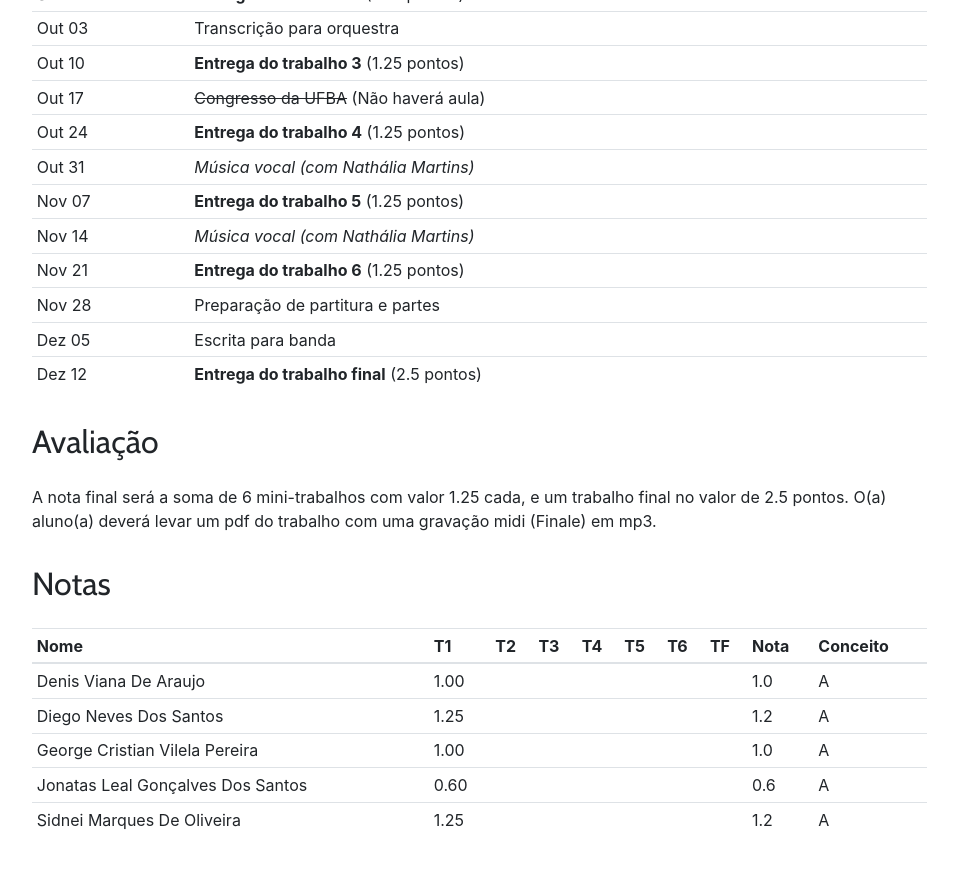
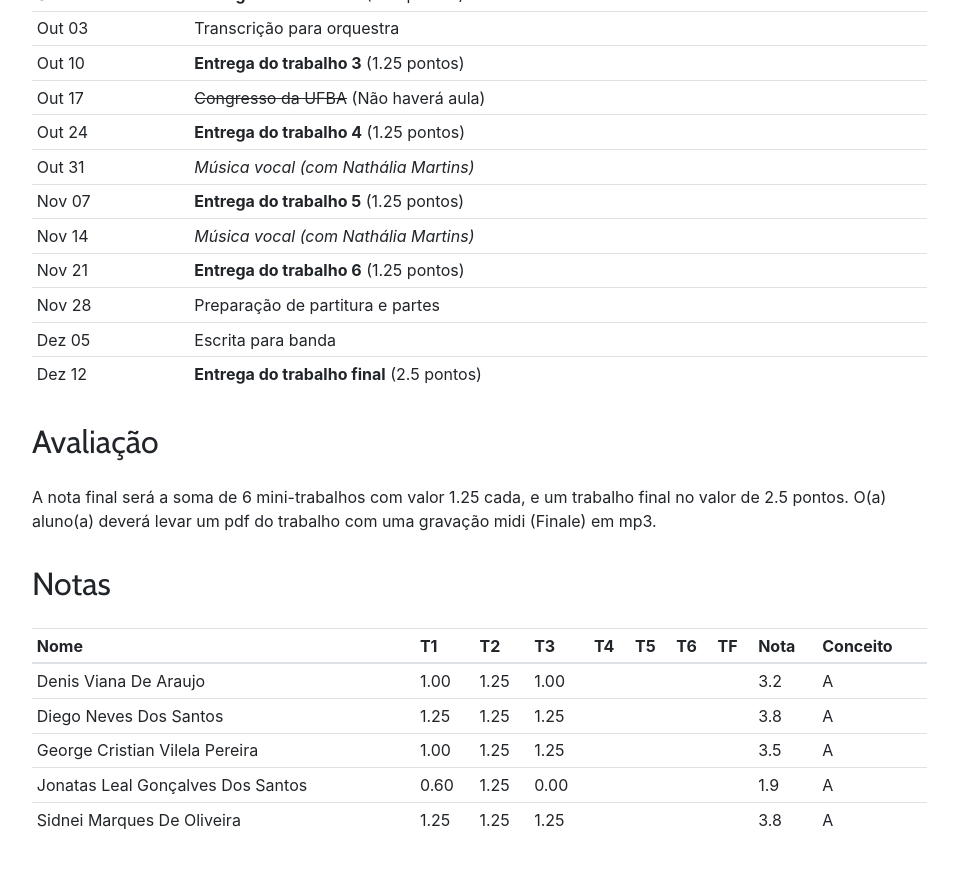
Before and after one commit to kroger/genosmus, a Jekyll site: the page built from _pedro/musa87.md, in a window 1280 px wide and 900 px high, scrolled down 1157 px. Shown: the top 869 px of the window, without its empty margins (68-1026 px from the left). Built offline with Jekyll 4.4.1, drawn with Linux system fonts in a browser that asks for light colours.

Commit message:
Atualiza notas dos alunos

```diff
--- a/_pedro/geradas/musa87.md
+++ b/_pedro/geradas/musa87.md
@@ -1,8 +1,8 @@
-| Nome                              | T1   | T2 | T3 | T4 | T5 | T6 | TF | Nota | Conceito |
-|-----------------------------------|------|----|----|----|----|----|----|------|----------|
-| Denis Viana De Araujo             | 1.00 |    |    |    |    |    |    | 1.0  | A        |
-| Diego Neves Dos Santos            | 1.25 |    |    |    |    |    |    | 1.2  | A        |
-| George Cristian Vilela Pereira    | 1.00 |    |    |    |    |    |    | 1.0  | A        |
-| Jonatas Leal Gonçalves Dos Santos | 0.60 |    |    |    |    |    |    | 0.6  | A        |
-| Sidnei Marques De Oliveira        | 1.25 |    |    |    |    |    |    | 1.2  | A        |
+| Nome                              | T1   | T2   | T3   | T4 | T5 | T6 | TF | Nota | Conceito |
+|-----------------------------------|------|------|------|----|----|----|----|------|----------|
+| Denis Viana De Araujo             | 1.00 | 1.25 | 1.00 |    |    |    |    | 3.2  | A        |
+| Diego Neves Dos Santos            | 1.25 | 1.25 | 1.25 |    |    |    |    | 3.8  | A        |
+| George Cristian Vilela Pereira    | 1.00 | 1.25 | 1.25 |    |    |    |    | 3.5  | A        |
+| Jonatas Leal Gonçalves Dos Santos | 0.60 | 1.25 | 0.00 |    |    |    |    | 1.9  | A        |
+| Sidnei Marques De Oliveira        | 1.25 | 1.25 | 1.25 |    |    |    |    | 3.8  | A        |
 {: .table .table-sm }
```
Also changed, not shown: 1 other file.
